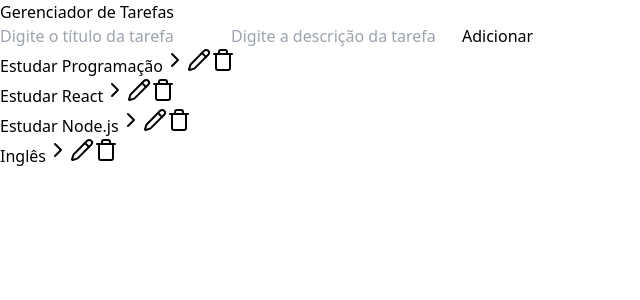
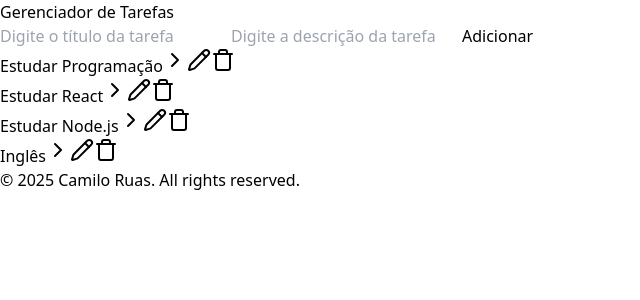
Before and after one commit to Camiloruas/react-flow-tasks, a React (Vite) app: page / in a window 1280 px wide. Shown: the top 300 px of the page, without its empty margins (0-640 px from the left). Built offline with nearby package versions, Linux system fonts and the light colour scheme.

Commit message:
adicionado o footer

```diff
--- a/src/App.jsx
+++ b/src/App.jsx
@@ -3,6 +3,7 @@ import AddTask from './components/AddTask';
 import Tasks from './components/Tasks';
 import EditTask from './components/EditTask'; // Importe o componente EditTask
 import useTasks from './hooks/useTasks'; // Importe o hook useTasks
+import Footer from './components/Footer'; // Importe o componente Footer
 
 function App() {
   const initialTasks = [
@@ -57,6 +58,7 @@ function App() {
           onTaskDelete={deleteTask}
           onTaskEdit={setEditingTask} // Passa a função para abrir o modal
         />
+        <Footer />
       </div>
       {editingTask && (
         <EditTask
--- /dev/null
+++ b/src/components/Footer.jsx
@@ -0,0 +1,13 @@
+import React from 'react';
+
+function Footer() {
+  const currentYear = new Date().getFullYear();
+
+  return (
+    <footer className="w-full text-center text-slate-100 text-sm mt-4">
+      © {currentYear} Camilo Ruas. All rights reserved.
+    </footer>
+  );
+}
+
+export default Footer;
```
